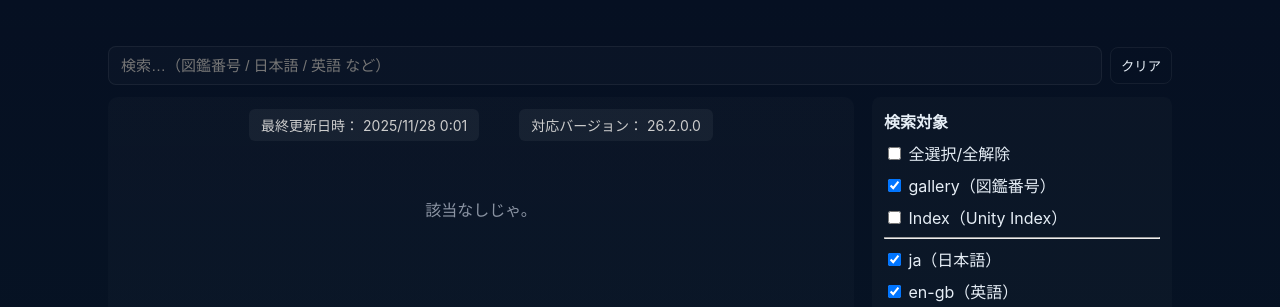
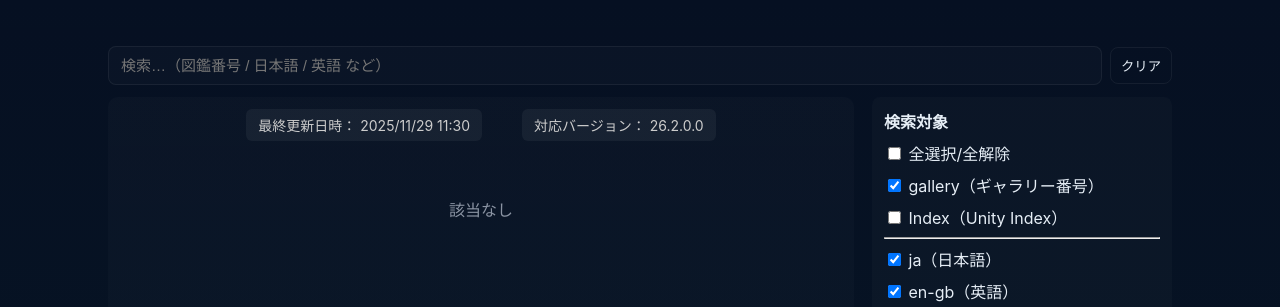
Before and after one commit to kitsune000256/kitsune000256.github.io, a plain HTML site: page index.html in a window 1280 px wide. Both pictures are taken after a click on the button "クリア". Shown: the top 307 px of the page. Drawn offline with Linux system fonts and the light colour scheme.

Commit message:
🩹 軽微な表記ゆれの修正 のじゃロリ警察だ！

```diff
--- a/index.html
+++ b/index.html
@@ -20,7 +20,7 @@
     <main class="main">
       <section class="results-section">
         <div class="meta-info">
-          <div class="meta-item">最終更新日時： <span id="last-update">2025/11/28  0:01</span></div>
+          <div class="meta-item">最終更新日時： <span id="last-update">2025/11/29 11:30</span></div>
           <div class="meta-item">対応バージョン： <span id="version-info">26.2.0.0</span></div>
         </div>
 
@@ -34,7 +34,7 @@
           <div class="box-title">検索対象</div>
           <div class="box-body">
             <div class="check-row"><label><input type="checkbox" id="chk-all"> 全選択/全解除</label></div>
-            <div class="check-row"><label><input type="checkbox" class="chk" data-key="gallery" id="chk-gallery"> gallery（図鑑番号）</label></div>
+            <div class="check-row"><label><input type="checkbox" class="chk" data-key="gallery" id="chk-gallery"> gallery（ギャラリー番号）</label></div>
             <div class="check-row"><label><input type="checkbox" class="chk" data-key="Index" id="chk-index"> Index（Unity Index）</label></div>
             <hr />
             <div class="check-row"><label><input type="checkbox" class="chk" data-key="ja" id="chk-ja"> ja（日本語）</label></div>
--- a/script.js
+++ b/script.js
@@ -159,7 +159,7 @@ function compareResults(a,b,q){
 
 // ------------------ レンダリング ------------------
 function render(results, query){
-  if(!results.length){ resultsEl.innerHTML = '<div class="empty">該当なしじゃ。</div>'; return; }
+  if(!results.length){ resultsEl.innerHTML = '<div class="empty">該当なし</div>'; return; }
   const rows = results.map(r => {
     const rec = r.record;
     let primary = r.matches.find(m=>m.key==='gallery') || r.matches.find(m=>m.key==='ja') || r.matches.find(m=>m.key==='en-gb') || r.matches[0];
```
